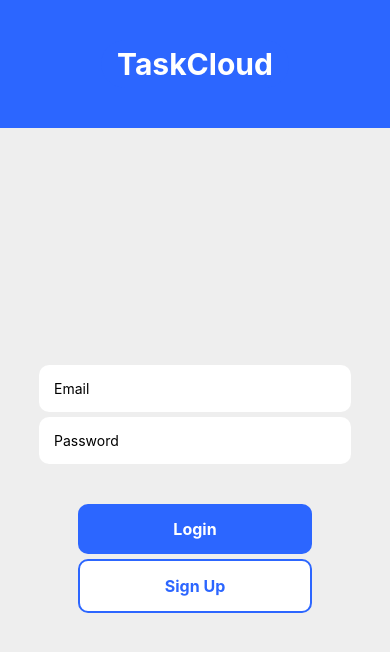
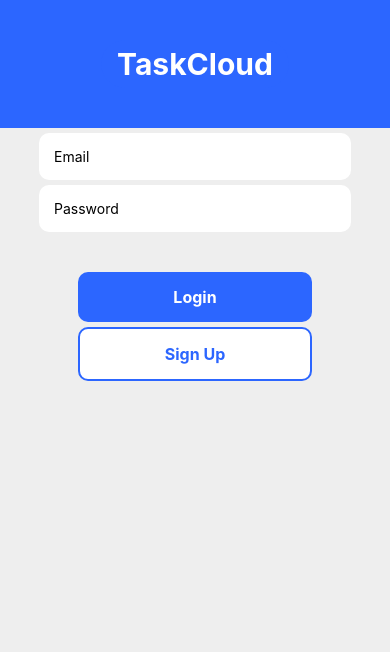
Before and after one commit to NigelTs3ng/TaskCloud, a React Native app: screen /Auth in a window 390 px wide. Shown: the top 652 px of the page. Built offline with nearby package versions, Linux system fonts and the light colour scheme; no server answers; what expo-task-manager would draw is missing.

Commit message:
added ScrollView to Auth Screen

```diff
--- a/screens/AuthScreen.js
+++ b/screens/AuthScreen.js
@@ -7,6 +7,7 @@ import {
   Button,
   KeyboardAvoidingView,
   TextInput,
+  ScrollView
 } from "react-native";
 import React, { useEffect, useState } from "react";
 import Header from "../components/Header";
@@ -55,6 +56,7 @@ const AuthScreen = () => {
       <View style={{ backgroundColor: "#2C66FF", padding: 40 }}>
         <Header style={{ background: "blue", flex: 1 }} />
       </View>
+      <ScrollView horizontal = {false}>
       <KeyboardAvoidingView style={styles.container} behavior="padding">
         <View style={styles.inputContainer}>
           <TextInput
@@ -85,6 +87,8 @@ const AuthScreen = () => {
           </TouchableOpacity>
         </View>
       </KeyboardAvoidingView>
+      </ScrollView>
+
     </SafeAreaView>
   );
 };
```
